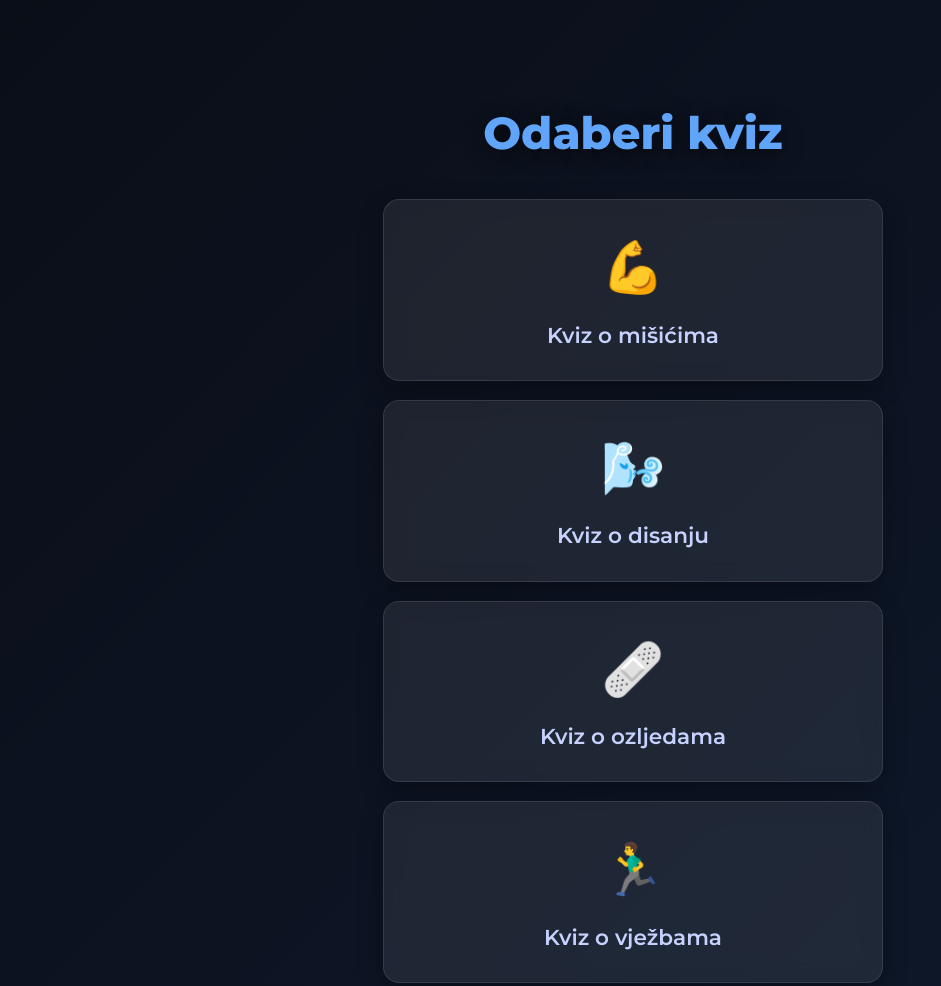
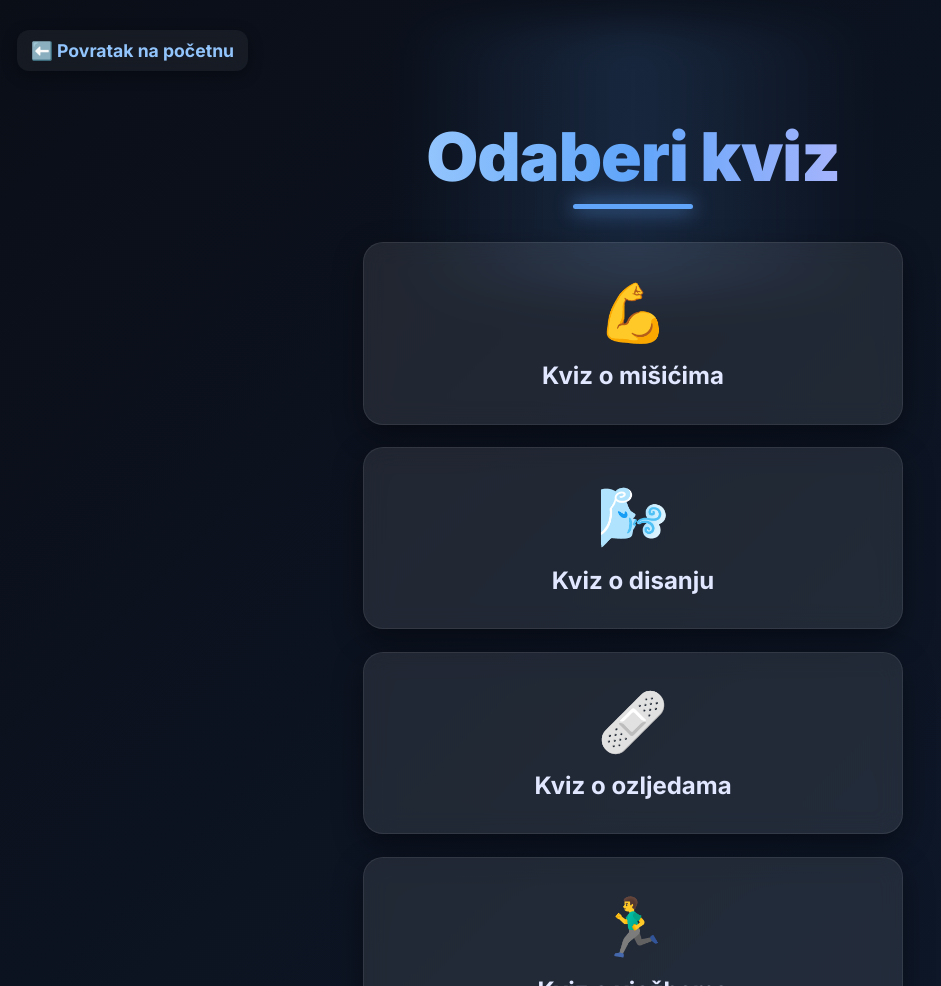
Before and after one commit to zelimvjezbat-alt/kineziologija.i.zivot, a plain HTML site: page kvizovi/index.html in a window 1280 px wide. Shown: the top 986 px of the page, without its empty margins (7-948 px from the left). Drawn offline with Linux system fonts and the light colour scheme.

Commit message:
Update index.html

```diff
--- a/kvizovi/index.html
+++ b/kvizovi/index.html
@@ -4,14 +4,15 @@
   <meta charset="UTF-8">
   <meta name="viewport" content="width=device-width, initial-scale=1.0">
   <title>Kviz Kategorije</title>
-  <link href="https://fonts.googleapis.com/css2?family=Montserrat:wght@600;800&display=swap" rel="stylesheet">
+  <link href="https://fonts.googleapis.com/css2?family=Inter:wght@500;700;800;900&display=swap" rel="stylesheet">
   <style>
     :root {
       --bg: linear-gradient(135deg, #0a0e17, #0f1a2e);
-      --card: rgba(255, 255, 255, 0.08);
-      --card-hover: rgba(255, 255, 255, 0.18);
-      --text: #c7d2fe;
-      --accent: #3b82f6;
+      --card: rgba(255, 255, 255, 0.09);
+      --card-hover: rgba(100, 150, 255, 0.22);
+      --text: #e0e7ff;
+      --glow: #60a5fa;
+      --title-glow: rgba(96, 165, 250, 0.6);
     }
 
     * { margin: 0; padding: 0; box-sizing: border-box; }
@@ -19,122 +20,198 @@
     body {
       min-height: 100vh;
       background: var(--bg);
-      font-family: 'Montserrat', sans-serif;
+      font-family: 'Inter', sans-serif;
       color: var(--text);
-      padding: 100px 20px 40px;
-      line-height: 1.5;
+      padding: 120px 20px 80px;
+      overflow-x: hidden;
+    }
+
+    /* ← POVRATAK NA POČETNU */
+    .back-link {
+      position: fixed;
+      top: 30px;
+      left: 24px;
+      z-index: 100;
+      color: #93c5fd;
+      text-decoration: none;
+      font-weight: 600;
+      font-size: 1.1rem;
+      display: flex;
+      align-items: center;
+      gap: 8px;
+      padding: 10px 14px;
+      border-radius: 12px;
+      background: rgba(255,255,255,0.05);
+      backdrop-filter: blur(10px);
+      transition: all 0.3s ease;
+      box-shadow: 0 4px 15px rgba(0,0,0,0.3);
+    }
+
+    .back-link:hover {
+      background: rgba(96, 165, 250, 0.2);
+      transform: translateX(5px);
+      box-shadow: 0 8px 25px rgba(96, 165, 250, 0.3);
+    }
+
+    .back-link i {
+      font-size: 1.3rem;
+    }
+
+    /* NASLOV */
+    .title-wrapper {
+      text-align: center;
+      margin-bottom: 3rem;
+      position: relative;
     }
 
     h1 {
-      text-align: center;
-      font-size: 2.8rem;
-      font-weight: 800;
-      color: #60a5fa;
-      margin-bottom: 2rem;
-      text-shadow: 0 4px 20px rgba(0,0,0,0.6);
+      font-size: clamp(2.8rem, 8vw, 4.2rem);
+      font-weight: 900;
+      background: linear-gradient(90deg, #93c5fd, #60a5fa, #a5b4fc);
+      -webkit-background-clip: text;
+      -webkit-text-fill-color: transparent;
+      background-clip: text;
+      letter-spacing: -1px;
+      line-height: 1.1;
+      position: relative;
+      display: inline-block;
     }
 
+    h1::before {
+      content: 'Odaberi kviz';
+      position: absolute;
+      left: 50%; top: 50%;
+      transform: translate(-50%, -50%);
+      font-size: 1.8em;
+      background: linear-gradient(90deg, transparent, var(--title-glow), transparent);
+      opacity: 0.25;
+      filter: blur(20px);
+      z-index: -1;
+    }
+
+    h1::after {
+      content: '';
+      position: absolute;
+      bottom: -15px; left: 50%;
+      transform: translateX(-50%);
+      width: 120px; height: 5px;
+      background: var(--glow);
+      border-radius: 10px;
+      box-shadow: 0 0 20px var(--glow);
+    }
+
+    /* KARTICE */
     .quiz-list {
-      max-width: 500px;
+      max-width: 540px;
       margin: 0 auto;
       display: flex;
       flex-direction: column;
-      gap: 1.2rem;
+      gap: 1.4rem;
     }
 
     .quiz-card {
       background: var(--card);
-      backdrop-filter: blur(10px);
-      border-radius: 16px;
-      padding: 1.8rem 1.5rem;
+      backdrop-filter: blur(12px);
+      border-radius: 20px;
+      padding: 2.1rem 1.6rem;
       text-decoration: none;
       color: var(--text);
-      font-weight: 600;
-      font-size: 1.35rem;
+      font-weight: 700;
+      font-size: 1.5rem;
       text-align: center;
-      border: 1px solid rgba(255,255,255,0.1);
-      box-shadow: 0 8px 25px rgba(0,0,0,0.3);
-      transition: all 0.35s ease;
+      border: 1px solid rgba(255,255,255,0.08);
+      box-shadow: 0 10px 30px rgba(0,0,0,0.4);
+      transition: all 0.4s ease;
+      position: relative;
+      overflow: hidden;
       opacity: 0;
       transform: translateY(30px);
-      animation: slideUp 0.6s ease forwards;
+      animation: slideUp 0.7s ease forwards;
     }
 
-    .quiz-card:hover {
-      transform: translateY(-8px);
-      background: var(--card-hover);
-      box-shadow: 0 16px 40px rgba(59, 130, 246, 0.25);
-      border-color: var(--accent);
+    .quiz-card::before {
+      content: '';
+      position: absolute;
+      inset: 0;
+      border-radius: 20px;
+      background: linear-gradient(135deg, transparent, var(--glow), transparent);
+      opacity: 0;
+      transition: opacity 0.4s;
     }
 
-    .quiz-card:active {
-      transform: translateY(-4px);
+    .quiz-card:hover, .quiz-card:focus {
+      transform: translateY(-12px);
+      background: var(--card-hover);
+      box-shadow: 0 25px 60px rgba(96, 165, 250, 0.35);
+      border-color: rgba(96, 165, 250, 0.5);
     }
 
+    .quiz-card:hover::before, .quiz-card:focus::before { opacity: 0.7; }
+
     .quiz-card .emoji {
-      font-size: 3.2rem;
-      margin-bottom: 0.8rem;
+      font-size: 3.6rem;
+      margin-bottom: 0.9rem;
       display: block;
-      transition: transform 0.3s ease;
+      transition: transform 0.4s ease;
     }
 
-    .quiz-card:hover .emoji {
-      transform: scale(1.2) rotate(5deg);
+    .quiz-card:hover .emoji { transform: scale(1.3) rotate(10deg); }
+
+    .quiz-card:nth-child(1) { animation-delay: 0.15s; }
+    .quiz-card:nth-child(2) { animation-delay: 0.25s; }
+    .quiz-card:nth-child(3) { animation-delay: 0.35s; }
+    .quiz-card:nth-child(4) { animation-delay: 0.45s; }
+    .quiz-card:nth-child(5) { animation-delay: 0.55s; }
+
+    @keyframes slideUp {
+      to { opacity: 1; transform: translateY(0); }
     }
 
-    /* Animacija ulaska */
-    .quiz-card:nth-child(1) { animation-delay: 0.1s; }
-    .quiz-card:nth-child(2) { animation-delay: 0.2s; }
-    .quiz-card:nth-child(3) { animation-delay: 0.3s; }
-    .quiz-card:nth-child(4) { animation-delay: 0.4s; }
-    .quiz-card:nth-child(5) { animation-delay: 0.5s; }
-
-    @keyframes slideUp {
-      to {
-        opacity: 1;
-        transform: translateY(0);
+    @media (max-width: 480px) {
+      .back-link {
+        top: 20px;
+        left: 16px;
+        font-size: 1rem;
+        padding: 8px 12px;
       }
-    }
-
-    /* Mobilni – još čišće */
-    @media (max-width: 480px) {
-      h1 { font-size: 2.4rem; margin-bottom: 1.8rem; }
-      .quiz-card {
-        padding: 2rem 1.2rem;
-        font-size: 1.4rem;
-      }
-      .quiz-card .emoji {
-        font-size: 3.5rem;
-      }
+      body { padding: 100px 16px 60px; }
+      h1 { font-size: 2.9rem; }
+      .quiz-card { padding: 2.4rem 1.4rem; font-size: 1.55rem; }
+      .quiz-card .emoji { font-size: 4rem; }
     }
   </style>
 </head>
 <body>
 
-  <h1>Odaberi kviz</h1>
+  <!-- OVDJE JE POVRATAK – stavi ga odmah ispod <body> ili prije naslova -->
+   <!-- POVRATAK NA POČETNU -->
+<a href="../landing.html" class="back-link">
+  ⬅️ Povratak na početnu
+</a>
+
+
+  <div class="title-wrapper">
+    <h1>Odaberi kviz</h1>
+  </div>
 
   <div class="quiz-list" role="list">
-    <a href="misici.html" class="quiz-card" role="listitem" aria-label="Kviz o mišićima">
+    <a href="misici.html" class="quiz-card" tabindex="0">
       <span class="emoji">💪</span>
       Kviz o mišićima
     </a>
-
-    <a href="disanje.html" class="quiz-card" role="listitem" aria-label="Kviz o disanju">
+    <a href="disanje.html" class="quiz-card" tabindex="0">
       <span class="emoji">🌬️</span>
       Kviz o disanju
     </a>
-
-    <a href="ozljede.html" class="quiz-card" role="listitem" aria-label="Kviz o ozljedama">
+    <a href="ozljede.html" class="quiz-card" tabindex="0">
       <span class="emoji">🩹</span>
       Kviz o ozljedama
     </a>
-
-    <a href="vjezbe.html" class="quiz-card" role="listitem" aria-label="Kviz o vježbama">
+    <a href="vjezbe.html" class="quiz-card" tabindex="0">
       <span class="emoji">🏃‍♂️</span>
       Kviz o vježbama
     </a>
-
-    <a href="tijelo.html" class="quiz-card" role="listitem" aria-label="Kviz o ljudskom tijelu">
+    <a href="tijelo.html" class="quiz-card" tabindex="0">
       <span class="emoji">❤️</span>
       Kviz o ljudskom tijelu
     </a>
```
